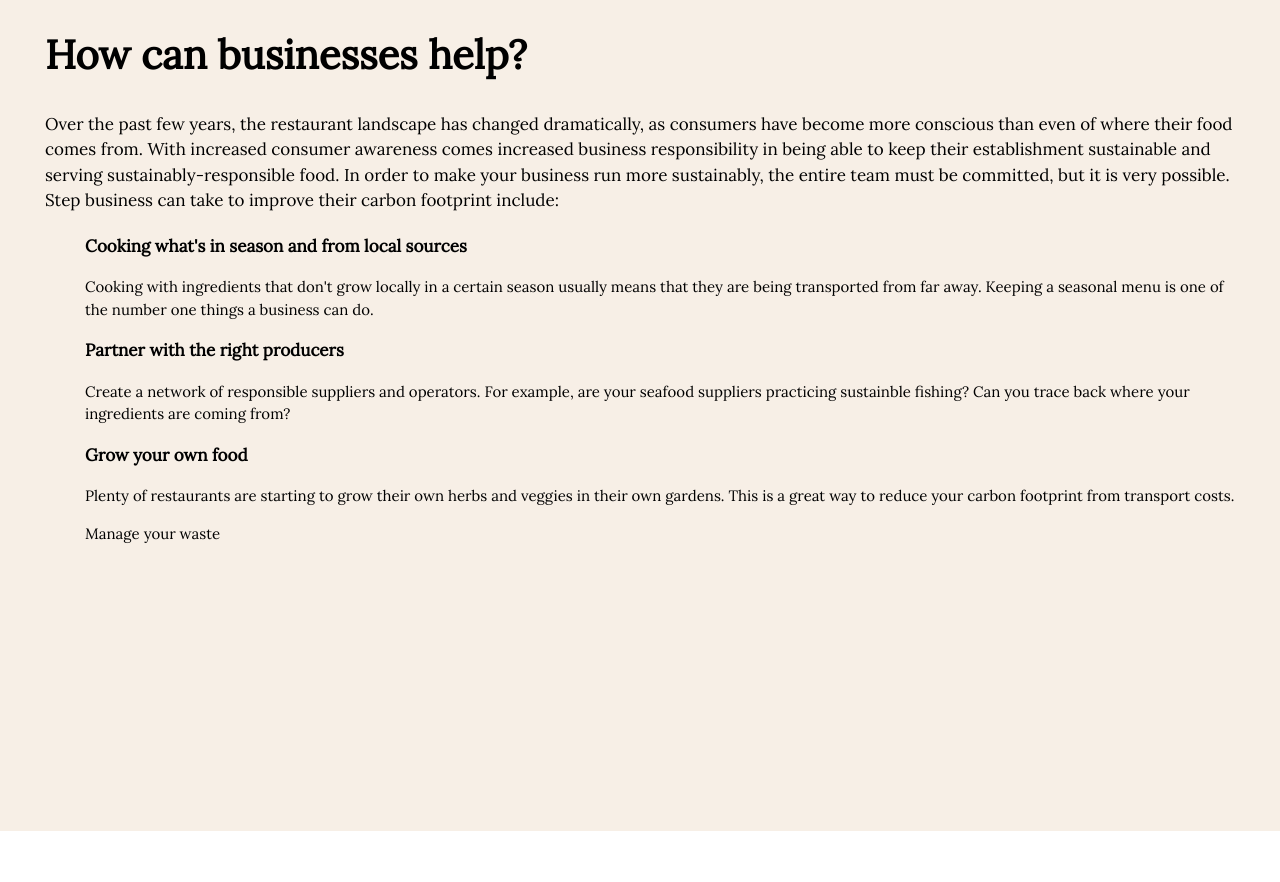
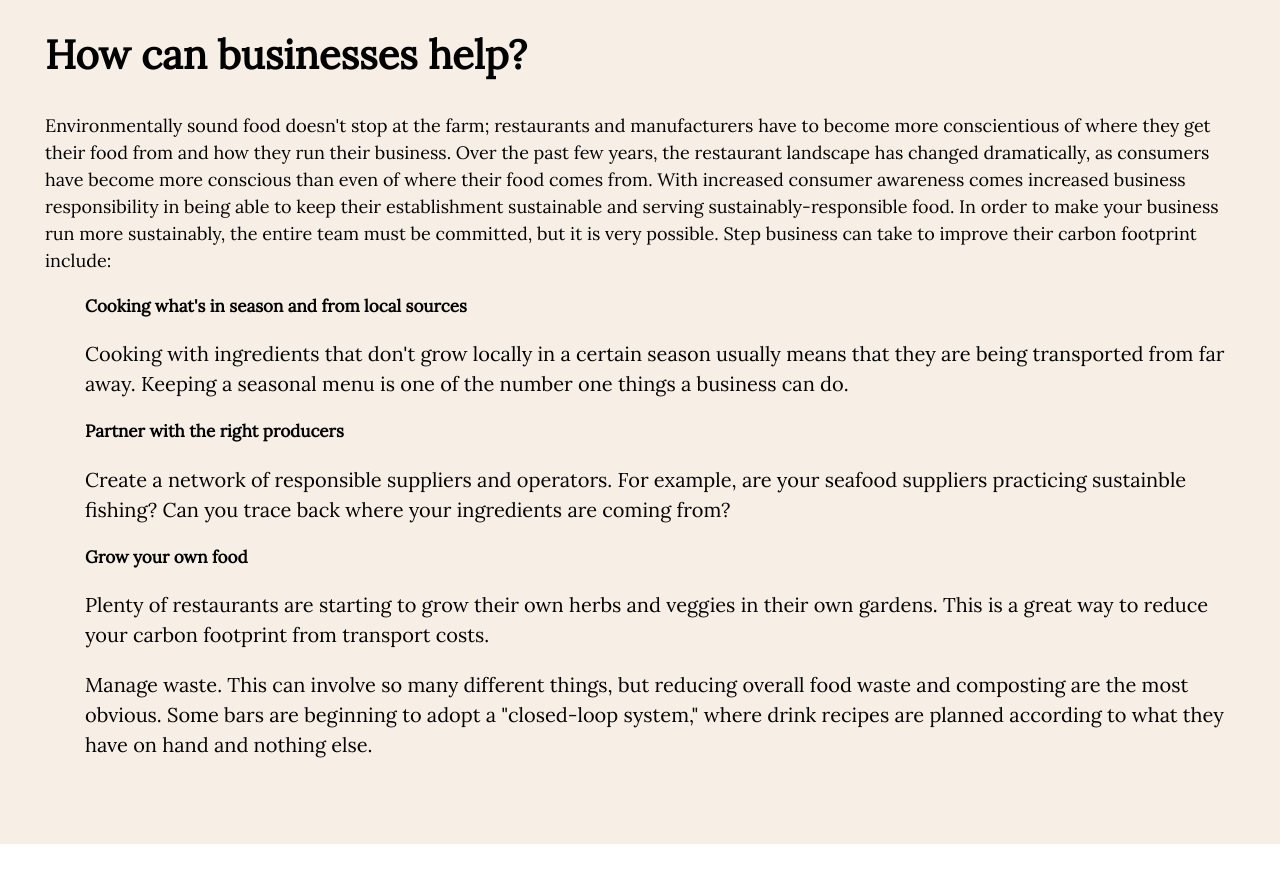
Before and after one commit to Farahgus10/Sustainachoice-client, a React (Create React App) app: page /business-help in a window 1280 px wide. Shown: the part 652-1534 px from the top of the page. Built offline with nearby package versions, Linux system fonts and the light colour scheme; no server answers; what google-maps-react would draw is missing.

Commit message:
edited info pages

```diff
--- a/src/Components/InfoSection/BusinessHowPage.js
+++ b/src/Components/InfoSection/BusinessHowPage.js
@@ -10,7 +10,7 @@ function BusinessHowPage(props) {
     <Header path={props.location.pathname}/>
     <div className="content">
       <h1>How can businesses help?</h1>
-      <p className="first-paragraph">Over the past few years, the restaurant landscape has changed dramatically, as consumers have become more conscious than even of where their food comes from. With increased consumer awareness comes increased business responsibility in being able to keep their establishment sustainable and serving sustainably-responsible food. In order to make your business run more sustainably, the entire team must be committed, but it is very possible. Step business can take to improve their carbon footprint include:</p>
+      <p className="first-paragraph">Environmentally sound food doesn't stop at the farm; restaurants and manufacturers have to become more conscientious of where they get their food from and how they run their business. Over the past few years, the restaurant landscape has changed dramatically, as consumers have become more conscious than even of where their food comes from. With increased consumer awareness comes increased business responsibility in being able to keep their establishment sustainable and serving sustainably-responsible food. In order to make your business run more sustainably, the entire team must be committed, but it is very possible. Step business can take to improve their carbon footprint include:</p>
       <ul>
         <li>
           <p className="list-name"> Cooking what's in season and from local sources</p>
@@ -24,7 +24,7 @@ function BusinessHowPage(props) {
           <p className="list-name">Grow your own food</p>
           <p>Plenty of restaurants are starting to grow their own herbs and veggies in their own gardens. This is a great way to reduce your carbon footprint from transport costs.</p>
         </li>
-        <li>Manage your waste</li>
+        <li>Manage waste. This can involve so many different things, but reducing overall food waste and composting are the most obvious. Some bars are beginning to adopt a "closed-loop system," where drink recipes are planned according to what they have on hand and nothing else.</li>
       </ul>
       </div>
     </div>
--- a/src/Components/InfoSection/ConsumerHowPage.js
+++ b/src/Components/InfoSection/ConsumerHowPage.js
@@ -9,6 +9,7 @@ function ConsumerHowPage(props) {
     <Nav />
     <Header path={props.location.pathname}/>
       <div className="content">
+      <h1>What can you do as a consumer?</h1>
         <h4>Unless you are a farmer, the best way to support sustainable efforts is to eat sustainably. The best ways you can do this are:</h4>
         <ul>
           <li>Shop locally: shop at your local farmers markets, or choose restaurants that make sustainability a priority.<br/><br/></li>
--- a/src/Components/InfoSection/InfoSection.css
+++ b/src/Components/InfoSection/InfoSection.css
@@ -6,20 +6,16 @@ h1, h4, p, .consumer-how-page li, .business-how-page li{
 
 .consumer-how-page li, .business-how-page li{
   list-style: none;
-  font-size: 15px;
 }
 
 .why-page, .consumer-how-page, .business-how-page{
   background-color: #F7EFE6;
   text-align: left;
-}
-
-.business-how-page{
-  padding-bottom: 20%;
+  padding-bottom: 5%;
 }
 
 .business-how-page .first-paragraph{
-  font-size: 17px;
+  font-size: 18px;
 }
 
 .content{
@@ -30,12 +26,12 @@ h1, h4, p, .consumer-how-page li, .business-how-page li{
 }
 @media only screen and (min-width: 600px ){
   .content{
-    height: 700px;
+    height: 100%;
   }
 }
 @media only screen and (min-width: 1000px ){
   .content{
-    height: 550px;
+    height: 100%;
   }
 }
 
--- a/src/Components/InfoSection/WhyPage.js
+++ b/src/Components/InfoSection/WhyPage.js
@@ -18,6 +18,14 @@ function WhyPage(props) {
       <h4>Why eat sustainably?</h4>
 
       <p>Sustainable eating and farming hopes to replace “conventional farming” and it’s destructive and harmful effects on the environment. </p>
+      <p>When you start paying attention to where your food comes from, how it is grown, produced, harvested and prepared, not only are you taking control of your own health, but you are helping your community and environment.</p>
+      <p>By supporting local growers and food providers who make resposibible practices a priority, you are enabling them to continue providing their services to the community. </p>
+      <p>By choosing to support your local communities, your avoid the big food business and mass growers of pesticide-laden produce and inhumanely raised meat. You are also saying "no" to modern agricultural practices that lead to soil erosion, air and water pollution, and habitat destruction.</p>
+
+      <p>When it comes to seafood, worldwide demand for seafood is growing more rapidly than our oceans can respond. More than 85% of the world's fisheries are fully exploited. Destructive fishing practices are damaging sensitive habitats and resulting in an alarming amount of bycatch. </p>
+
+       <p>However, if you should choose to eat seafood, supporting businesses that only serve sustainably-caught seafood is a good place to start.</p>
+
       </div>
     </div>
   );
```
